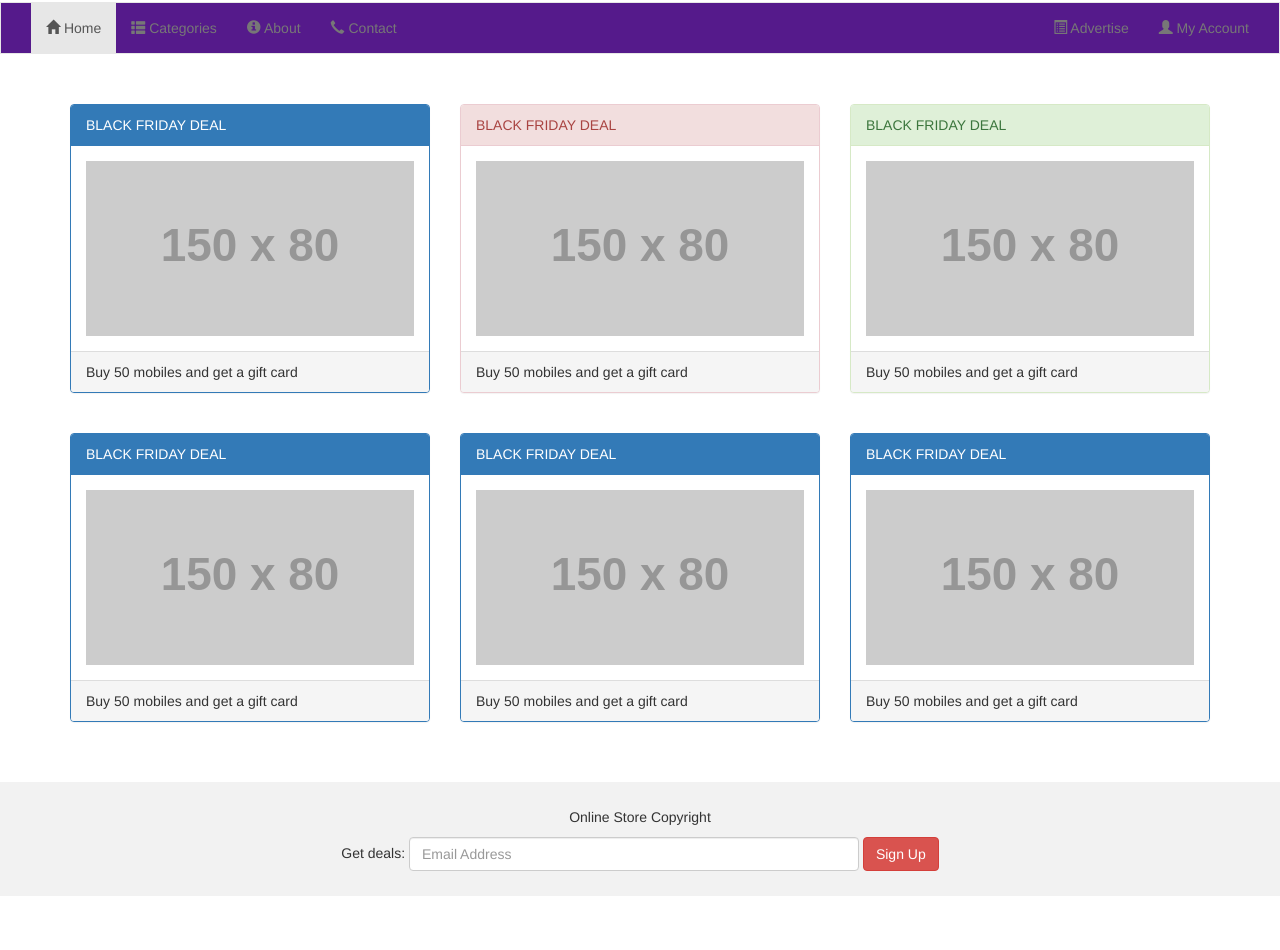
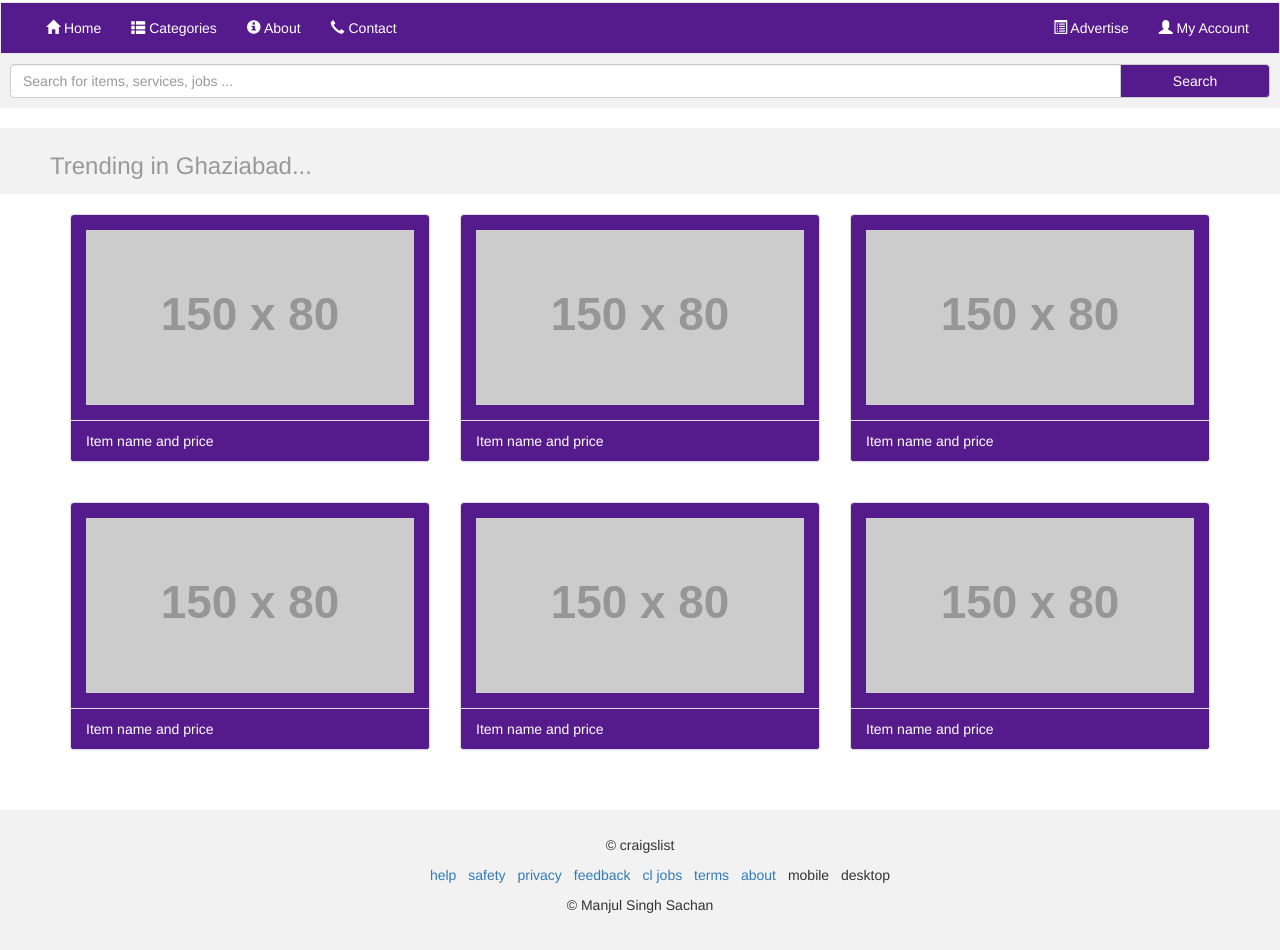
Before and after one commit to ManjulSinghSachan/IWS_CourseWork, a plain HTML site: page Craigslist_UI_Design/index.html in a window 1280 px wide. Shown: the part 574-1524 px from the top of the page. Before the commit the page ends 1470 px from the top, so only its background shows below. Drawn offline with nearby package versions, Linux system fonts and the light colour scheme; some packages are replaced by stand-ins of ours; placeholder pictures from the web are drawn by us.

Commit message:
Some more additions to craigslist UI

```diff
--- a/Craigslist_UI_Design/index.html
+++ b/Craigslist_UI_Design/index.html
@@ -1,51 +1,15 @@
 <!DOCTYPE html>
 <html lang="en">
 <head>
+
   <title>Craigslist</title>
   <meta charset="utf-8">
   <meta name="viewport" content="width=device-width, initial-scale=1">
   <link rel="stylesheet" href="https://maxcdn.bootstrapcdn.com/bootstrap/3.3.7/css/bootstrap.min.css">
+  <link type="text/css" rel="stylesheet" href="styles/style.css" />
   <script src="https://ajax.googleapis.com/ajax/libs/jquery/3.2.1/jquery.min.js"></script>
   <script src="https://maxcdn.bootstrapcdn.com/bootstrap/3.3.7/js/bootstrap.min.js"></script>
-  <style>
 
-    .logo{
-      font-size: 90px;
-      line-height: 50px;
-      color: #551A8B;
-      text-align: center;
-      font-weight: 500;
-      font-family: "Times New Roman",Times,serif;
-      font-stretch: expanded;
-      width: 100%;
-      margin-bottom: 30px;
-      border: 0;
-    }
-
-    .logo sup{
-      font-size: 20%;
-      vertical-align: super;
-    }
-
-    /* Remove the navbar's default rounded borders and increase the bottom margin */
-    .navbar {
-      margin-bottom: 50px;
-      background-color: #551A8B;
-      border-radius: 0;
-    }
-
-    /* Remove the jumbotron's default bottom margin */
-     .jumbotron {
-      margin-bottom: 0;
-      background-color: #ffffff;
-    }
-
-    /* Add a gray background color and some padding to the footer */
-    footer {
-      background-color: #f2f2f2;
-      padding: 25px;
-    }
-  </style>
 </head>
 <body>
 
@@ -70,7 +34,7 @@
   <div class="container-fluid">
     <div class="collapse navbar-collapse" id="myNavbar">
       <ul class="nav navbar-nav">
-        <li class="active"><a href="#"><span class="glyphicon glyphicon-home"></span> Home</a></li>
+        <li><a href="#"><span class="glyphicon glyphicon-home"></span> Home</a></li>
         <li><a href="#"><span class="glyphicon glyphicon-th-list"></span> Categories</a></li>
         <li><a href="#"><span class="glyphicon glyphicon-info-sign"></span> About</a></li>
         <li><a href="#"><span class="glyphicon glyphicon-earphone"></span> Contact</a></li>
@@ -83,28 +47,40 @@
   </div>
 </nav>
 
+<div class="search-bar">
+  <form>
+    <div class="input-group">
+      <input type="email" class="form-control" placeholder="Search for items, services, jobs ..." required>
+      <div class="input-group-btn">
+        <button type="button" class="btn btn-default">Search</button>
+      </div>
+    </div>
+  </form>
+</div>
+
+<main>
+  <header class="main-header">
+    <h3> Trending in Ghaziabad... </h3>
+  </header>
 <div class="container">
   <div class="row">
     <div class="col-sm-4">
-      <div class="panel panel-primary">
-        <div class="panel-heading">BLACK FRIDAY DEAL</div>
+      <a href="#"><div class="panel panel-default">
         <div class="panel-body"><img src="https://placehold.it/150x80?text=IMAGE" class="img-responsive" style="width:100%" alt="Image"></div>
-        <div class="panel-footer">Buy 50 mobiles and get a gift card</div>
-      </div>
+        <div class="panel-footer">Item name and price</div>
+      </div></a>
     </div>
     <div class="col-sm-4">
-      <div class="panel panel-danger">
-        <div class="panel-heading">BLACK FRIDAY DEAL</div>
+      <a href="#"><div class="panel panel-default">
         <div class="panel-body"><img src="https://placehold.it/150x80?text=IMAGE" class="img-responsive" style="width:100%" alt="Image"></div>
-        <div class="panel-footer">Buy 50 mobiles and get a gift card</div>
-      </div>
+        <div class="panel-footer">Item name and price</div>
+      </div></a>
     </div>
     <div class="col-sm-4">
-      <div class="panel panel-success">
-        <div class="panel-heading">BLACK FRIDAY DEAL</div>
+      <a href="#"><div class="panel panel-default">
         <div class="panel-body"><img src="https://placehold.it/150x80?text=IMAGE" class="img-responsive" style="width:100%" alt="Image"></div>
-        <div class="panel-footer">Buy 50 mobiles and get a gift card</div>
-      </div>
+        <div class="panel-footer">Item name and price</div>
+      </div></a>
     </div>
   </div>
 </div><br>
@@ -112,35 +88,41 @@
 <div class="container">
   <div class="row">
     <div class="col-sm-4">
-      <div class="panel panel-primary">
-        <div class="panel-heading">BLACK FRIDAY DEAL</div>
+      <a href="#"><div class="panel panel-default">
         <div class="panel-body"><img src="https://placehold.it/150x80?text=IMAGE" class="img-responsive" style="width:100%" alt="Image"></div>
-        <div class="panel-footer">Buy 50 mobiles and get a gift card</div>
-      </div>
+        <div class="panel-footer">Item name and price</div>
+      </div></a>
     </div>
     <div class="col-sm-4">
-      <div class="panel panel-primary">
-        <div class="panel-heading">BLACK FRIDAY DEAL</div>
+      <a href="#"><div class="panel panel-default">
         <div class="panel-body"><img src="https://placehold.it/150x80?text=IMAGE" class="img-responsive" style="width:100%" alt="Image"></div>
-        <div class="panel-footer">Buy 50 mobiles and get a gift card</div>
-      </div>
+        <div class="panel-footer">Item name and price</div>
+      </div></a>
     </div>
     <div class="col-sm-4">
-      <div class="panel panel-primary">
-        <div class="panel-heading">BLACK FRIDAY DEAL</div>
+      <a href="#"><div class="panel panel-default">
         <div class="panel-body"><img src="https://placehold.it/150x80?text=IMAGE" class="img-responsive" style="width:100%" alt="Image"></div>
-        <div class="panel-footer">Buy 50 mobiles and get a gift card</div>
-      </div>
+        <div class="panel-footer">Item name and price</div>
+      </div></a>
     </div>
   </div>
-</div><br><br>
+</div>
+</main><br><br>
 
 <footer class="container-fluid text-center">
-  <p>Online Store Copyright</p>
-  <form class="form-inline">Get deals:
-    <input type="email" class="form-control" size="50" placeholder="Email Address">
-    <button type="button" class="btn btn-danger">Sign Up</button>
-  </form>
+  <p>©  craigslist</p>
+  <ul class="clfooter">
+        <li><a href="https://www.craigslist.org/about/help">help</a></li>
+        <li><a href="https://www.craigslist.org/about/scams">safety</a></li>
+        <li class="desktop"><a href="https://www.craigslist.org/about/privacy.policy">privacy</a></li>
+        <li class="desktop"><a href="https://forums.craigslist.org/?forumID=8">feedback</a></li>
+        <li class="desktop"><a href="https://www.craigslist.org/about/craigslist_is_hiring">cl jobs</a></li>
+        <li><a href="//www.craigslist.org/about/terms.of.use.en">terms</a></li>
+        <li><a href="https://www.craigslist.org/about/">about</a></li>
+        <li class="fsel desktop linklike" data-mode="mobile">mobile</li>
+        <li class="fsel mobile linklike" data-mode="regular">desktop</li>
+    </ul>
+    <p>© Manjul Singh Sachan</p>
 </footer>
 
 </body>
--- /dev/null
+++ b/Craigslist_UI_Design/styles/style.css
@@ -0,0 +1,93 @@
+.logo{
+  font-size: 90px;
+  line-height: 50px;
+  color: #551A8B;
+  text-align: center;
+  font-weight: 500;
+  font-family: "Times New Roman",Times,serif;
+  font-stretch: expanded;
+  width: 100%;
+  margin-bottom: 30px;
+  border: 0;
+}
+
+.logo sup{
+  font-size: 20%;
+  vertical-align: super;
+}
+
+.navbar {
+  margin-bottom: 0px;
+  background-color: #551A8B;
+  border-radius: 0;
+}
+
+.navbar-default .navbar-nav > li > a {
+  color: #ffffff;
+}
+
+.navbar-default .navbar-nav > li > a:hover {
+  color: #ffffff;
+  background-color: #41146B;
+}
+
+.navbar-default .navbar-nav > li > a:focus{
+  background-color: #270C40;
+  color: #ffffff;
+}
+
+.navbar-default .navbar-nav > li > a:active {
+  background-color: #270C40;
+}
+
+.search-bar{
+  margin-bottom: 20px;
+  background-color: #f2f2f2;
+}
+
+.search-bar button{
+  background-color: #551A8B;
+  color: #ffffff;
+  width: 150px;
+}
+
+.search-bar .input-group{
+  padding: 10px;
+}
+
+.main-header{
+  margin-bottom: 20px;
+  padding-left: 50px;
+  padding-top: 5px;
+  padding-bottom: 5px;
+  background-color: #f2f2f2;
+  color: #999999;
+}
+
+.panel-default{
+  background-color: #551A8B;
+}
+
+.panel-default .panel-footer{
+  background-color: #551A8B;
+  color: #ffffff;
+}
+
+ .jumbotron {
+  margin-bottom: 0;
+  background-color: #ffffff;
+}
+
+footer {
+  background-color: #f2f2f2;
+  padding: 25px;
+}
+
+.clfooter{
+  list-style: none;
+}
+
+.clfooter li{
+  display: inline;
+  padding: 0 4px;
+}
```
